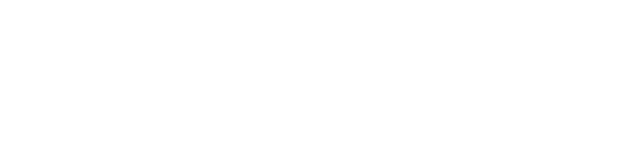
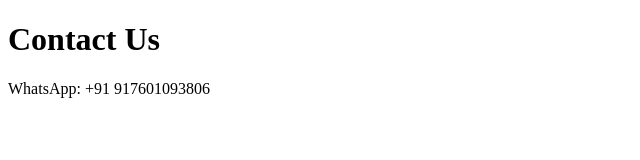
Before and after one commit to sree939171-debug/zyana, a plain HTML site: page index.html in a window 1280 px wide. Shown: the whole page, without its empty margins (0-640 px from the left). Drawn offline with Linux system fonts and the light colour scheme.

Commit message:
Updated WhatsApp number from 916302031996 to 917601093806

```diff
--- a/index.html
+++ b/index.html
@@ -1,4 +1,12 @@
-<script>
-var myNumber = "916302031996";
-// other code...
-</script>
+<!DOCTYPE html>
+<html lang="en">
+<head>
+    <meta charset="UTF-8">
+    <meta name="viewport" content="width=device-width, initial-scale=1.0">
+    <title>Contact</title>
+</head>
+<body>
+    <h1>Contact Us</h1>
+    <p>WhatsApp: +91 917601093806</p>
+</body>
+</html>
```
